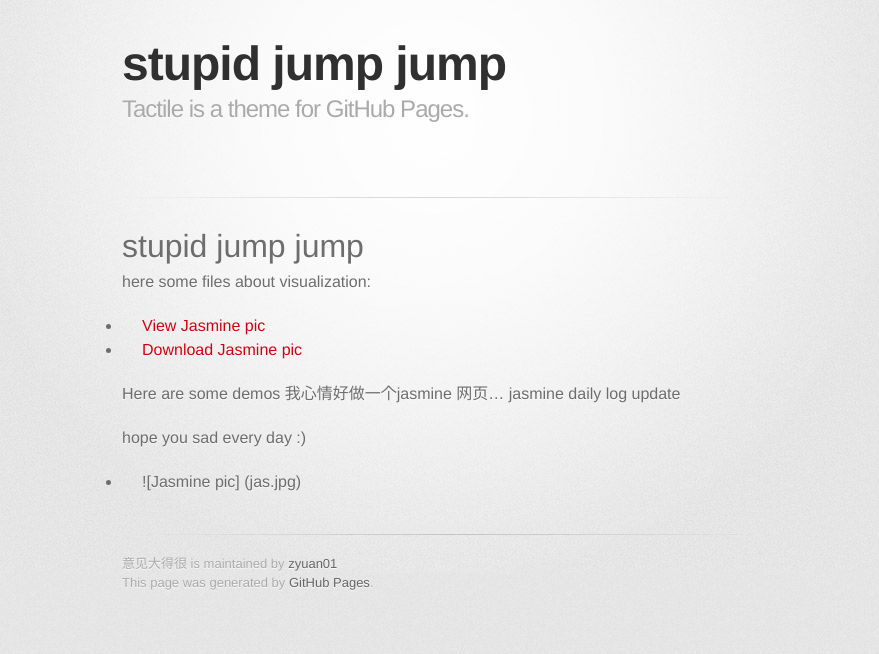
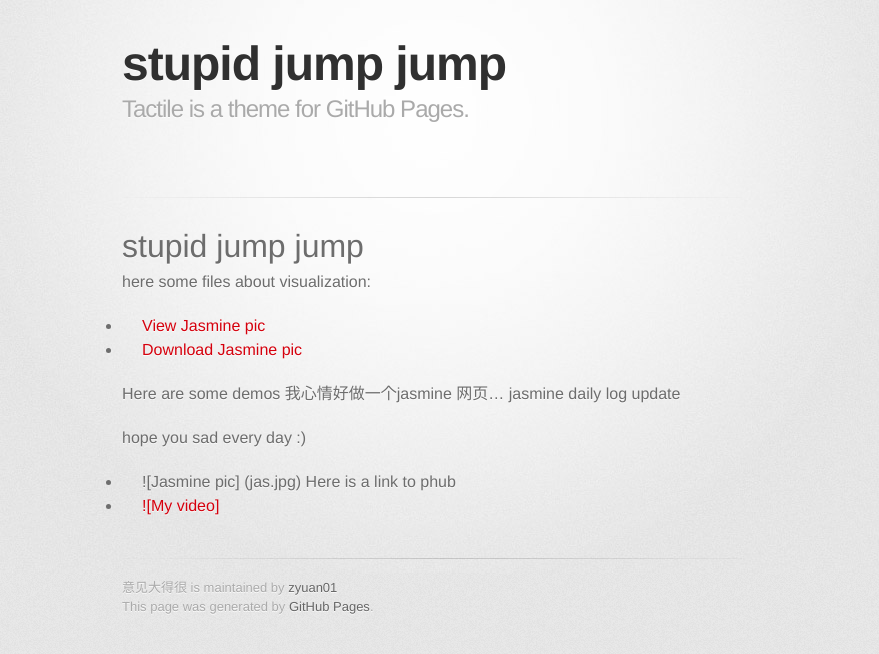
Before and after one commit to zyuan01/wqeqwqeq.github.io, a Jekyll site: the page built from jasmine pic/index.md, in a window 1280 px wide. Shown: the top 654 px of the page, without its empty margins (208-1087 px from the left). Built offline with Jekyll 4.4.1, drawn with Linux system fonts in a browser that asks for light colours; some web fonts are replaced; our own code applies the rules of GitHub Pages for plain Markdown files.

Commit message:
Update index.md

```diff
--- a/jasmine pic/index.md
+++ b/jasmine pic/index.md
@@ -10,3 +10,5 @@ jasmine daily log update
 
 hope you sad every day :)
 - ![Jasmine pic] (jas.jpg)
+Here is a link to phub
+- [![My video]](https://www.google.com)
```
